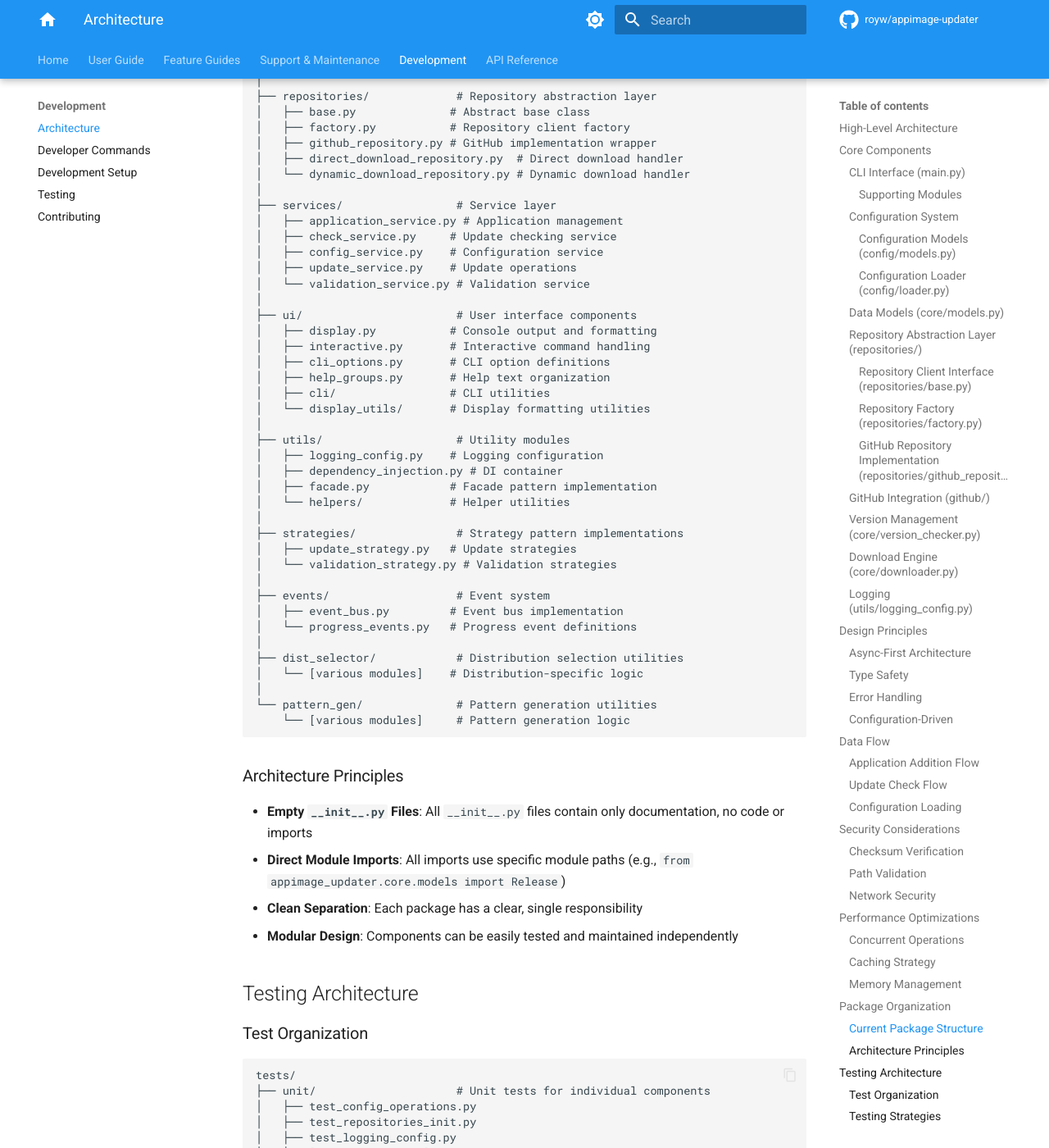
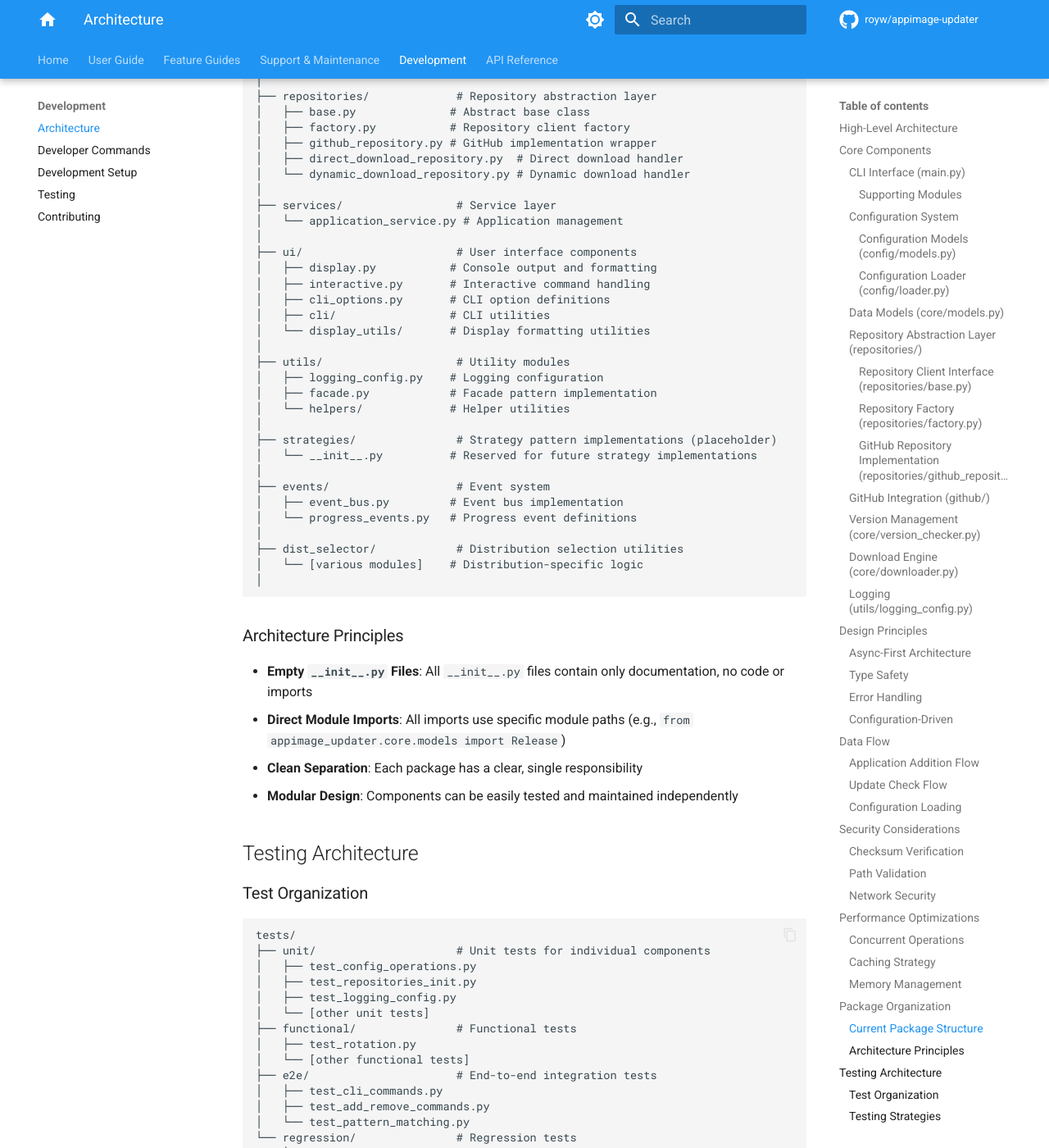
Before and after one commit to royw/appimage-updater, an MkDocs documentation site: the page built from docs/architecture.md, in a window 1280 px wide and 1400 px high, scrolled down 12257 px. Shown: the whole window at 82% size. Built offline with MkDocs 1.6.1 and Material for MkDocs 9.7.7, drawn with Linux system fonts in a browser that asks for light colours; comment, search, counter and statistics services are not loaded.

Commit message:
docs: update documentation after dead code removal
Updated documentation to reflect recent codebase changes:

**Architecture Documentation Updates:**
- Removed references to deleted service classes (CheckService, UpdateService, ValidationService, ConfigService)
- Removed references to deleted helper classes (DisplayFormatter, ParameterResolver, ValidationHelper)
- Removed references to deleted modules (help_groups.py, pattern_gen/, dependency_injection.py)
- Updated package structure diagram to reflect current state
- Clarified strategies/ package as placeholder for future implementations

**README Updates:**
- Removed references to deleted 'init' command
- Updated quick start examples to reflect automatic config creation
- Updated help command examples to exclude removed init command

**Technical Documentation Updates:**
- Updated module path references (display.py → ui/display.py, config_operations.py → config/operations.py)
- Fixed component references in zip-support.md to use correct module paths
- Updated WARP.md architecture descriptions with correct module paths
- Updated development.md with correct module references for new commands

**Files Updated:**
- docs/architecture.md - Major package structure updates
- docs/zip-support.md - Component path corrections
- docs/development.md - Module reference updates
- README.md - Init command removal and path updates
- WARP.md - Architecture description updates

**Benefits:**
- Documentation now accurately reflects current codebase structure
- No outdated references to removed modules or commands
- Clearer guidance for developers on current architecture
- Updated examples that work with current implementation

All documentation is now consistent with the cleaned-up codebase after
the comprehensive dead code removal initiative.

````diff
--- a/docs/architecture.md
+++ b/docs/architecture.md
@@ -503,29 +503,22 @@ src/appimage_updater/
 │   └── dynamic_download_repository.py # Dynamic download handler
 │
 ├── services/                 # Service layer
-│   ├── application_service.py # Application management
-│   ├── check_service.py     # Update checking service
-│   ├── config_service.py    # Configuration service
-│   ├── update_service.py    # Update operations
-│   └── validation_service.py # Validation service
+│   └── application_service.py # Application management
 │
 ├── ui/                       # User interface components
 │   ├── display.py           # Console output and formatting
 │   ├── interactive.py       # Interactive command handling
 │   ├── cli_options.py       # CLI option definitions
-│   ├── help_groups.py       # Help text organization
 │   ├── cli/                 # CLI utilities
 │   └── display_utils/       # Display formatting utilities
 │
 ├── utils/                    # Utility modules
 │   ├── logging_config.py    # Logging configuration
-│   ├── dependency_injection.py # DI container
 │   ├── facade.py            # Facade pattern implementation
 │   └── helpers/             # Helper utilities
 │
-├── strategies/               # Strategy pattern implementations
-│   ├── update_strategy.py   # Update strategies
-│   └── validation_strategy.py # Validation strategies
+├── strategies/               # Strategy pattern implementations (placeholder)
+│   └── __init__.py          # Reserved for future strategy implementations
 │
 ├── events/                   # Event system
 │   ├── event_bus.py         # Event bus implementation
@@ -534,8 +527,6 @@ src/appimage_updater/
 ├── dist_selector/            # Distribution selection utilities
 │   └── [various modules]    # Distribution-specific logic
 │
-└── pattern_gen/              # Pattern generation utilities
-    └── [various modules]     # Pattern generation logic
 ```
 
 ### Architecture Principles
````
Also changed, not shown: README.md (+1 -5 lines), WARP.md (+2 -2 lines), docs/development.md (+2 -2 lines), docs/zip-support.md (+3 -3 lines).
